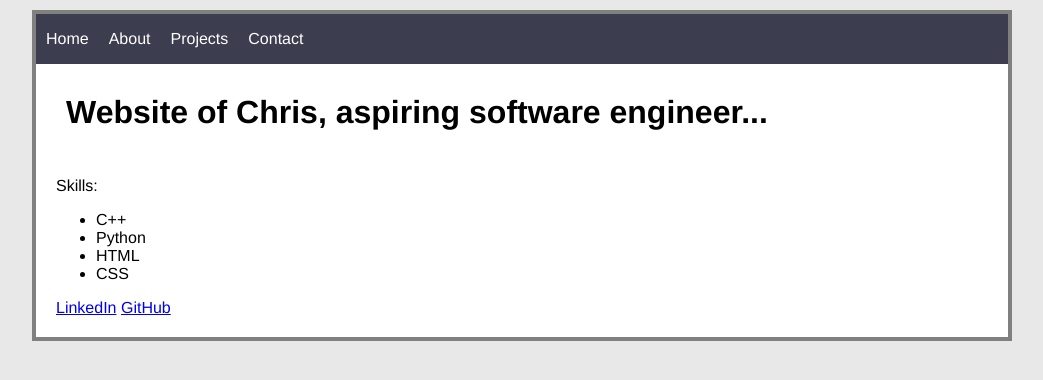
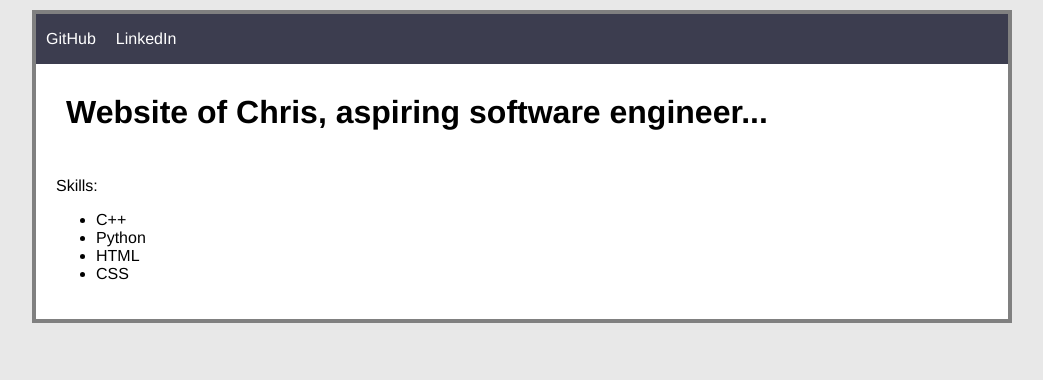
Before and after one commit to Loretac/loretac.github.io, a plain HTML site: page index.html in a window 1280 px wide. Shown: the whole page, without its empty margins (118-1161 px from the left). Drawn offline with Linux system fonts and the light colour scheme.

Commit message:
cleanup. basic website with minimal content.

```diff
--- a/index.html
+++ b/index.html
@@ -2,7 +2,7 @@
 <html>
 	<head>
 
-		<link rel="stylesheet" href="/style.css" type="text/css">
+		<link rel="stylesheet" href="style.css" type="text/css">
 
 			<title>Chris Loreta</title>
 	</head>
@@ -10,10 +10,8 @@
 
 
 	<div id="menubar">
-  		<a href="/">Home</a>
- 		<a href="about">About</a>
-  		<a href="projects">Projects</a>
-  		<a href="contact">Contact</a>
+  		<a href="https://github.com/Loretac">GitHub</a>
+ 		<a href="https://www.linkedin.com/in/chris-loreta-35a790b8/?trk=profile-badge">LinkedIn</a>
 	</div>
 
 	<div id="content">
@@ -30,8 +28,7 @@ Skills:
 	<li>CSS
 </ul>
 
-<a href="https://www.linkedin.com/in/chris-loreta-35a790b8/?trk=profile-badge">LinkedIn</a>
-<a href="https://github.com/Loretac">GitHub</a>
+
 
 
 
```
